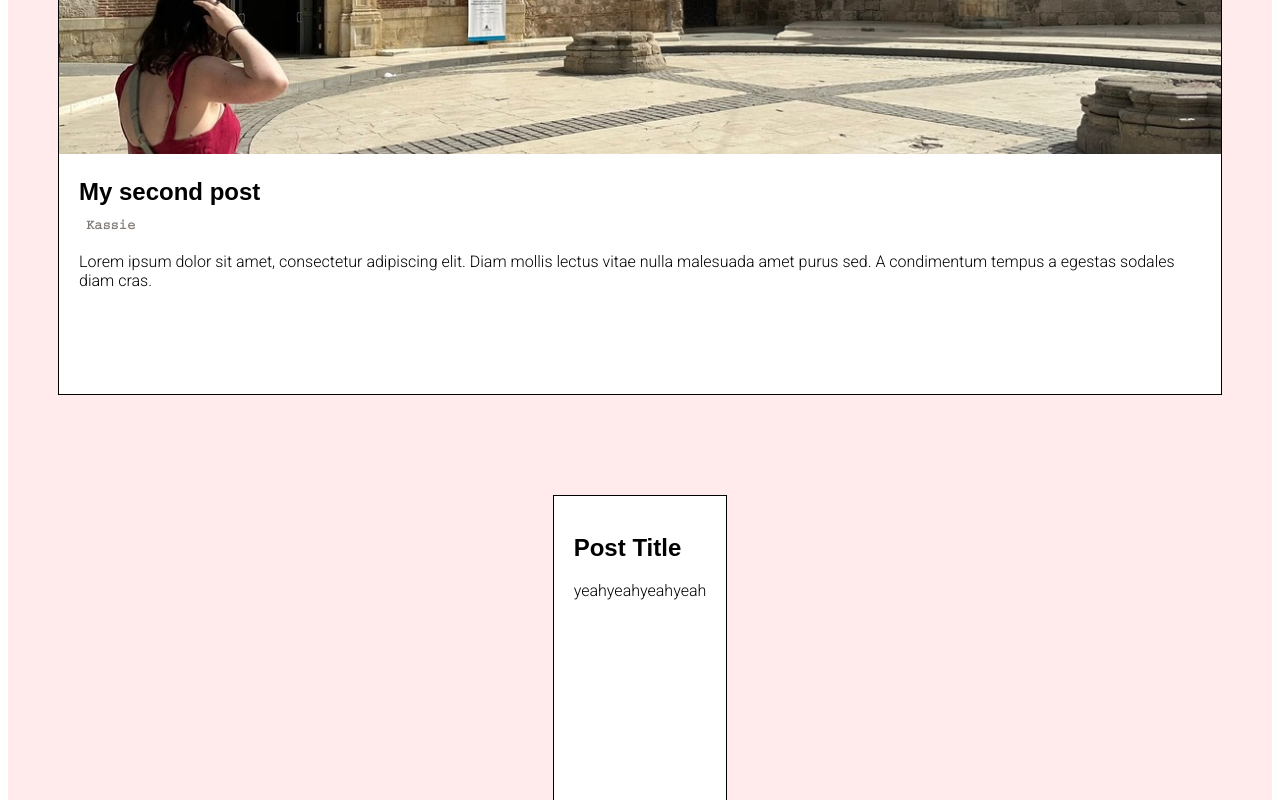
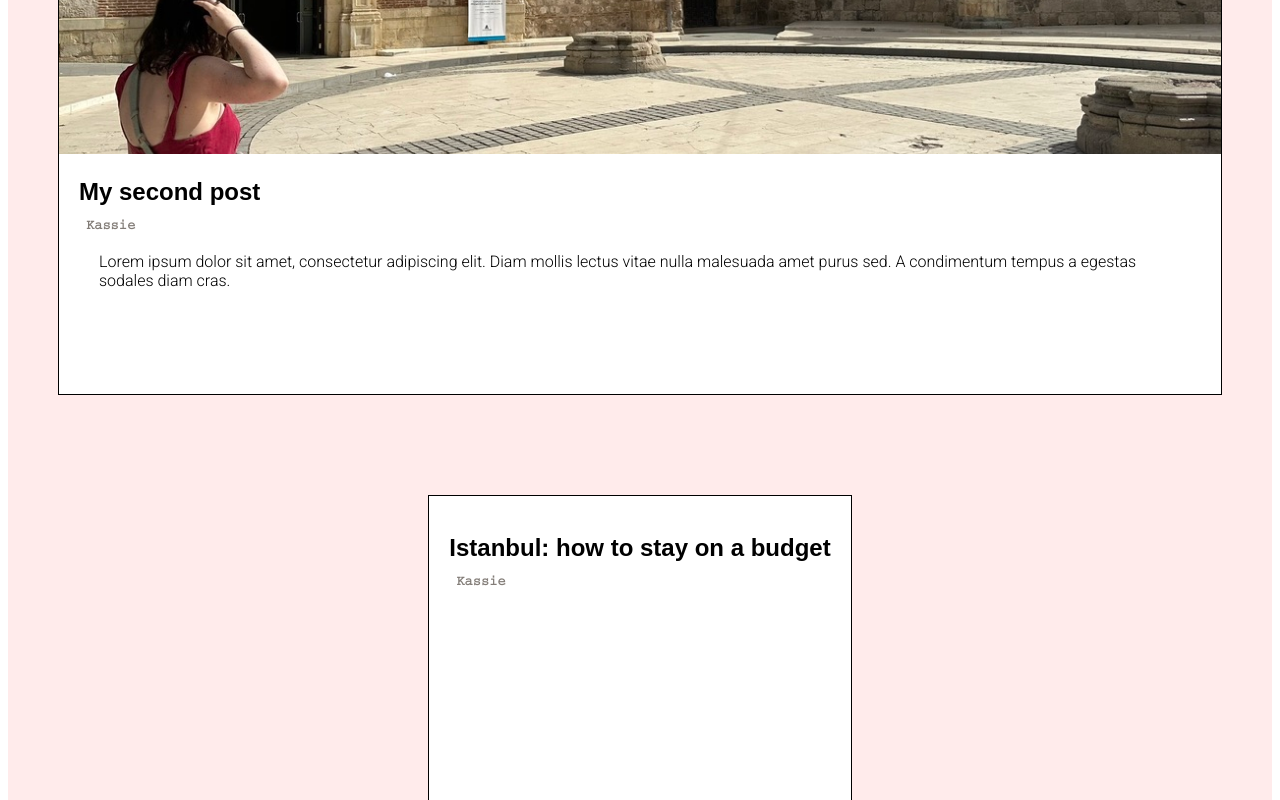
Before and after one commit to itsnicola/Blog, an Eleventy site: page src/posts.njk in a window 1280 px wide. Shown: the part 607-1407 px from the top of the page. Built offline with nearby package versions, Linux system fonts and the light colour scheme; Eleventy itself is replaced by a stand-in of ours; files that its build step writes are made by us from their sources; a web font is replaced by a local one.

Commit message:
little styling fixes

```diff
--- a/bundle.css
+++ b/bundle.css
@@ -144,6 +144,9 @@ body {
 
             .postContent {
                 padding: 0 20px;
+                .postBody {
+                    padding: 0 20px;
+                }
 
                 h2 {
                     font-family: "Miriam Libre", sans-serif;
--- a/src/posts.njk
+++ b/src/posts.njk
@@ -12,7 +12,9 @@ layout: layout.html
                 <h3>{{ post.data.title | safe }}</h3>
                 <h4>{{ post.data.author | safe }}</h4>
                 {# <h4>{{ post.date | date("MMMM d, yyyy") }}</h4> #}
-                {{ post.templateContent | safe}}
+                <div class="postBody">
+                    {{ post.templateContent | safe}}
+                </div>
             </div>
         </div>
     </div>
--- a/src/posts/post-1.md
+++ b/src/posts/post-1.md
@@ -1,4 +1,4 @@
 ---
-title: Post Title
+title: "Istanbul: how to stay on a budget"
+author: Kassie
 ---
-yeahyeahyeahyeah
```
